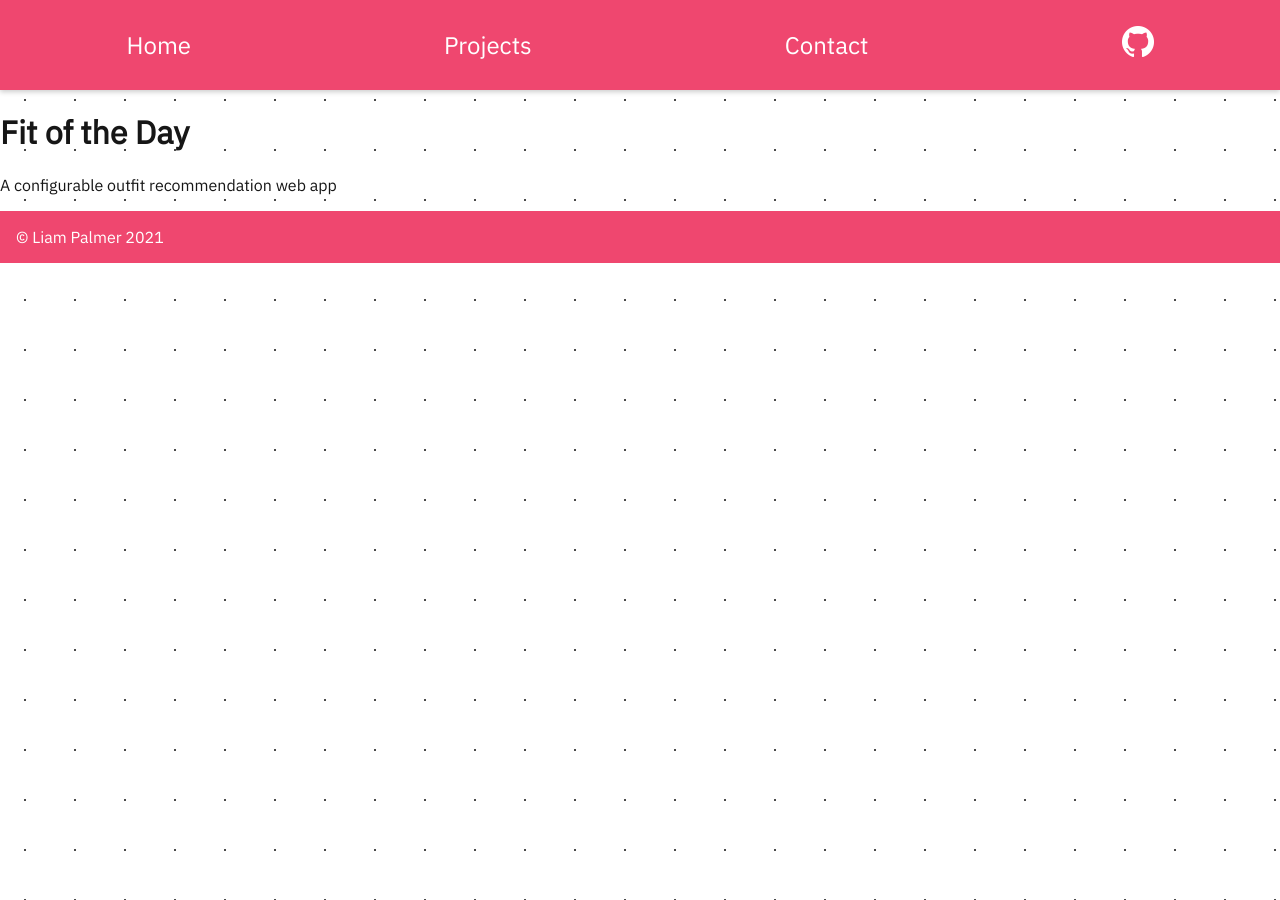
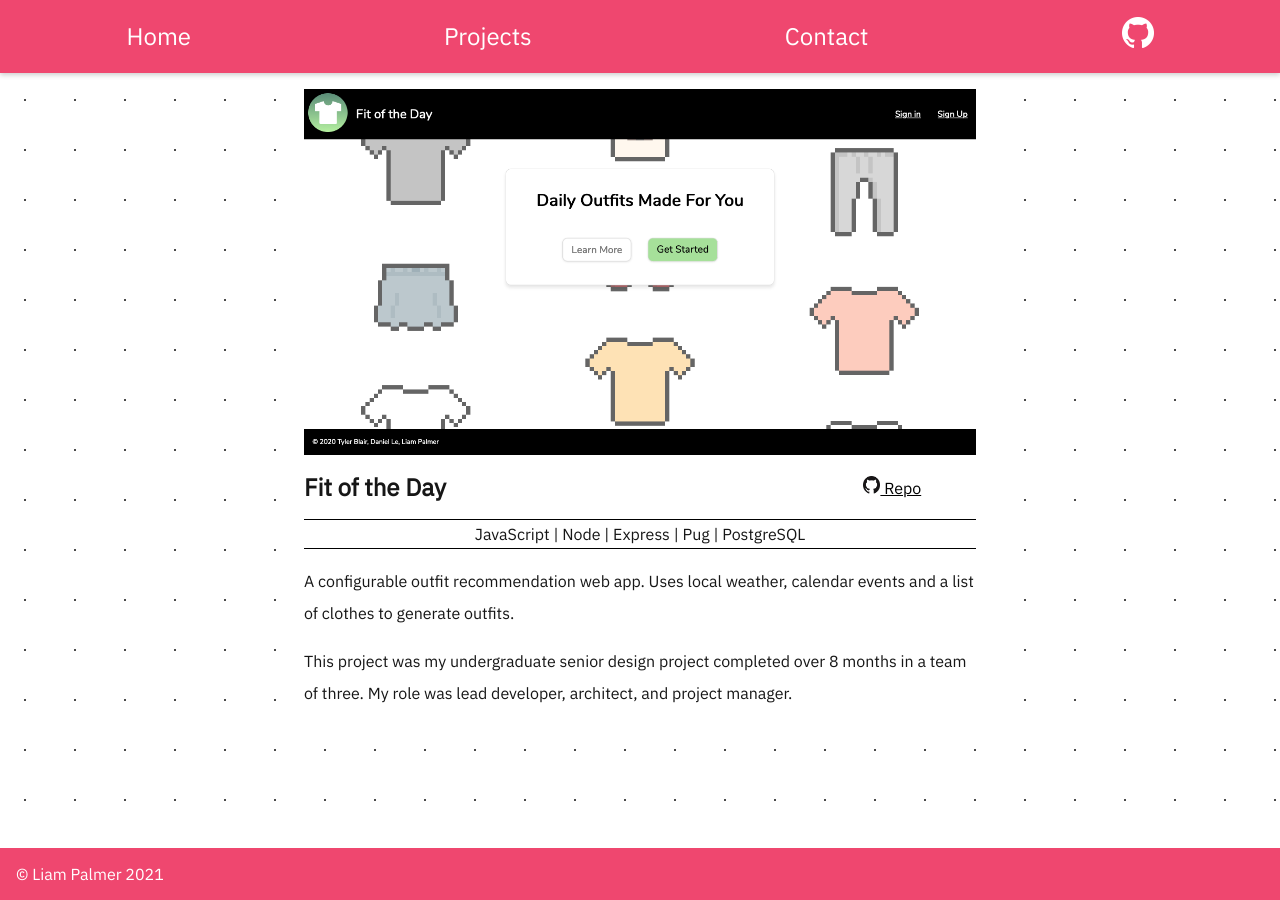
Before and after one commit to liampalmer0/liampalmer0.github.io, a Jekyll site: the page built from _projects/fotd.md, in a window 1280 px wide. Built offline with Jekyll 4.4.1, drawn with Linux system fonts in a browser that asks for light colours.

Commit message:
add project detail page

```diff
--- a/_layouts/project.html
+++ b/_layouts/project.html
@@ -1,5 +1,26 @@
 ---
 layout: default
 ---
-  <h1>{{ page.title }}</h1>
-  <section>{{ content | markdownify }}</section>
+
+<div class="proj-pg">
+  <div class="content">
+    <img src="{{ "/assets/img/projects/" | append: page.img }}"
+    alt="{{page.alt}}">
+    <div class="details">
+      <div class="header">
+        <h1>{{ page.title }}</h1>
+        <a href="{{page.repo}}"
+          ><img src="/assets/img/GitHub-Mark-64px.png" alt="GitHub mark" /> Repo
+        </a>
+      </div>
+      <div class="tech">
+        <!-- prettier-ignore -->
+        {% for tech in page.techs %}
+          {% assign list= list | append: " | " | append: tech %}
+        {% endfor %}
+        {{page.lang}}{{list}}
+      </div>
+      {{ content | markdownify }}
+    </div>
+  </div>
+</div>
--- a/_projects/fotd.md
+++ b/_projects/fotd.md
@@ -10,8 +10,10 @@ techs:
   - Pug
   - PostgreSQL
 img: fotd.png
-alt: Screenshot of Fit of the Day's outfit recommendation dashboard
+alt: A screenshot of the Fit of the Day website. There are drawings of clothes floating in the background and text that reads 'Daily outfits made for you'
 desc: A configurable outfit recommendation web app
 ---
 
-A configurable outfit recommendation web app
+A configurable outfit recommendation web app. Uses local weather, calendar events and a list of clothes to generate outfits.
+
+This project was my undergraduate senior design project completed over 8 months in a team of three. My role was lead developer, architect, and project manager.
--- a/assets/style.scss
+++ b/assets/style.scss
@@ -62,6 +62,9 @@ body {
   color: #161616;
   width: 100%;
   margin: 0 auto;
+  height: 100vh;
+  display: flex;
+  flex-flow: column;
   font-family: "IBM Plex Sans", Helvetica, sans-serif;
 }
 
@@ -78,16 +81,15 @@ nav {
   flex-flow: row nowrap;
   justify-content: space-around;
   padding: 0.65rem 0;
-  min-height: 10vh;
   width: 100%;
   box-shadow: 0px 2px 5px rgba(0, 0, 0, 0.2);
 }
 nav a {
   border-radius: 2rem;
   color: inherit;
-  padding: 0.5rem 1rem;
+  padding: 0.4rem 0.75rem;
   text-decoration: none;
-  font-size: 1.2rem;
+  font-size: 1rem;
 }
 nav div:last-child a:hover {
   background-color: var(--primary);
@@ -171,6 +173,7 @@ h2.header-text {
   color: var(--main-fg);
 }
 .projects h2.header-text {
+  font-size: 2.5rem;
   background-color: var(--main-bg);
 }
 .project-list {
@@ -181,7 +184,7 @@ h2.header-text {
   row-gap: 1.5rem;
   padding-bottom: 3rem;
 }
-.project {
+.project-card {
   display: flex;
   flex-flow: column nowrap;
   justify-content: space-between;
@@ -191,10 +194,10 @@ h2.header-text {
   transition: transform 0.4s;
   box-shadow: 0px 0 2px rgba(0, 0, 0, 0.2);
 }
-.project * {
+.project-card * {
   z-index: 1;
 }
-.project::before {
+.project-card::before {
   content: "";
   position: absolute;
   top: 0;
@@ -205,30 +208,30 @@ h2.header-text {
   box-shadow: 0px 0 8px rgba(0, 0, 0, 0.2);
   transition: opacity 0.4s;
 }
-.project .card-body {
+.project-card .card-body {
   flex: 1;
   display: flex;
   flex-flow: column nowrap;
   justify-content: space-between;
   margin: 0.75rem;
 }
-.project .title {
+.project-card .title {
   flex: 1;
   font-size: 1.8rem;
   margin: 0rem 0.5rem;
 }
-.project .desc {
+.project-card .desc {
   flex: 2;
   font-size: 1rem;
   margin: 0.5rem 0.75rem;
 }
-.project .lang {
+.project-card .lang {
   display: block;
   width: 100%;
   margin-bottom: 0.5rem;
   color: #777777;
 }
-.project img {
+.project-card img {
   max-width: 100%;
   height: 250px;
   width: 100%;
@@ -236,7 +239,7 @@ h2.header-text {
   transition: opacity 0.5s;
   transition-timing-function: ease-out;
 }
-.project .actions {
+.project-card .actions {
   flex: 1;
   display: flex;
   flex-flow: row wrap;
@@ -287,10 +290,68 @@ h2.header-text {
   padding: 1em;
 }
 footer {
+  margin: auto 0 0 0;
   background-color: var(--primary);
   color: var(--main-bg);
   padding: 1rem 1rem;
 }
+
+/* Project Page ============================================== */
+.proj-pg {
+  max-width: 100%;
+  margin: 1rem;
+  background-color: var(--main-bg);
+}
+.proj-pg .content {
+  display: flex;
+  flex-flow: row wrap;
+}
+.proj-pg .content > .details {
+  flex: 1 1 100%;
+}
+.proj-pg .content > img {
+  max-width: 100%;
+  width: 100%;
+  flex: 1 1 100%;
+}
+.proj-pg .details p {
+  line-height: 2;
+}
+.proj-pg .header {
+  display: flex;
+  flex-flow: row nowrap;
+  align-items: center;
+  margin: 1rem 0;
+}
+.proj-pg .header h1 {
+  width: 100%;
+  margin: 0;
+  font-size: 1.5rem;
+  flex: 1 1 50%;
+}
+.proj-pg .header a {
+  color: var(--main-fg);
+  flex: 1 0 0;
+  text-align: center;
+  font-size: 1rem;
+  transition: color 0.2s;
+}
+.proj-pg .header a:hover {
+  color: var(--primary-dark);
+}
+.proj-pg .header a img {
+  height: 1.1rem;
+  width: 1.1rem;
+}
+.proj-pg .tech {
+  border: solid black 1px;
+  border-left: 0px;
+  border-right: 0px;
+  text-align: center;
+  padding: 0.25rem;
+  font-size: 1rem;
+}
+
 /* // Small devices (landscape phones, 576px and up) */
 @media (min-width: 576px) {
   h2.header-text {
@@ -312,6 +373,13 @@ footer {
   .project-list {
     grid-template-columns: repeat(2, 1fr);
   }
+
+  /* Project Page ============================================== */
+  .proj-pg {
+    width: 85%;
+    margin: 0.5rem auto;
+    padding: 0.5rem 1rem;
+  }
 }
 
 /* // Large devices (desktops, 992px and up) */
@@ -319,11 +387,16 @@ footer {
   .hero-heading {
     font-size: 3.5rem;
   }
-  .project:hover {
+  .project-card:hover {
     transform: translateY(-2px);
   }
-  .project:hover::before {
+  .project-card:hover::before {
     opacity: 1;
+  }
+
+  /* Project Page ============================================== */
+  .proj-pg {
+    width: 70%;
   }
 }
 
@@ -332,6 +405,11 @@ footer {
   .project-list {
     grid-template-columns: repeat(3, 1fr);
   }
+
+  /* Project Page ============================================== */
+  .proj-pg {
+    width: 55%;
+  }
 }
 
 @media screen and (prefers-reduced-motion: reduce) {
--- a/index.html
+++ b/index.html
@@ -25,9 +25,8 @@ title: Liam Palmer - Hi
   <h2 class="header-text">Projects</h2>
   <div class="project-list">
     {% for proj in site.projects %}
-    <div class="project">
-      <img src={{ "/assets/img/projects/" | append: proj.img }} alt="{{ proj.alt
-      }}" />
+    <div class="project-card">
+      <img src={{ "/assets/img/projects/" | append: proj.img }} alt=""/>
       <div class="card-body">
         <h3 class="title">{{ proj.title }}</h3>
         <div class="desc">
```
Also changed, not shown: _projects/dw-anki.md (+3 -2 lines).
